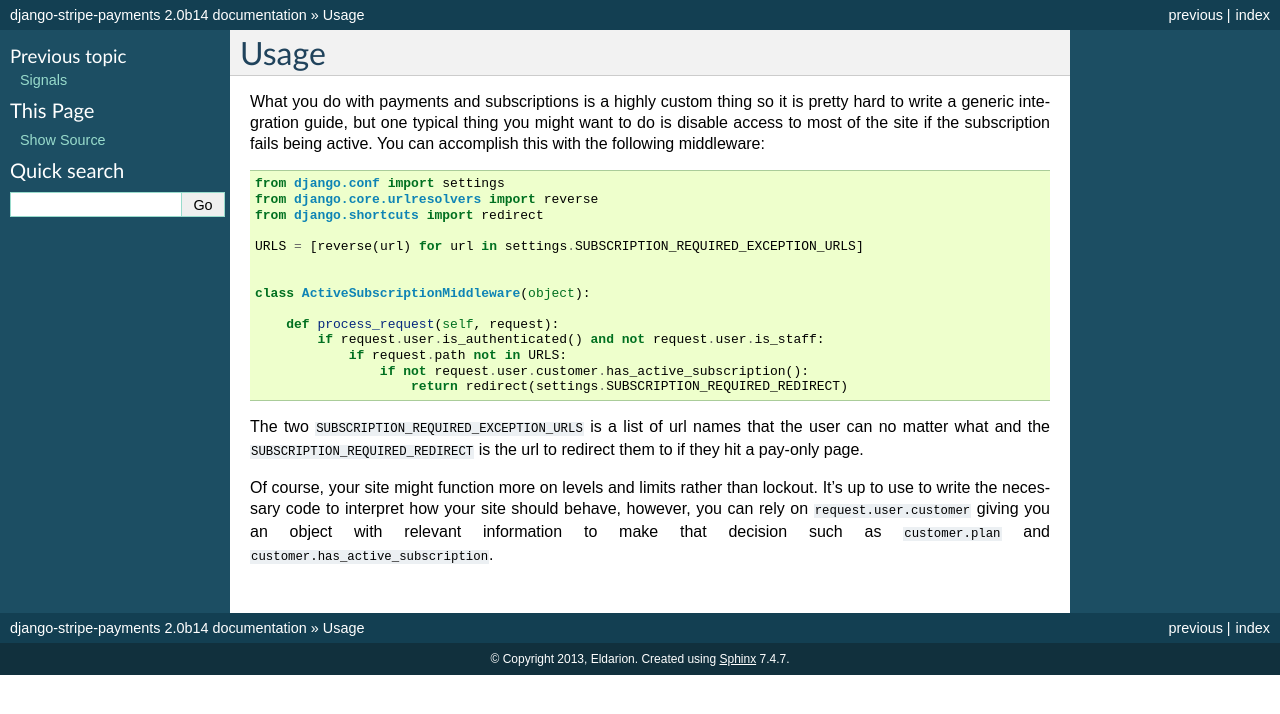
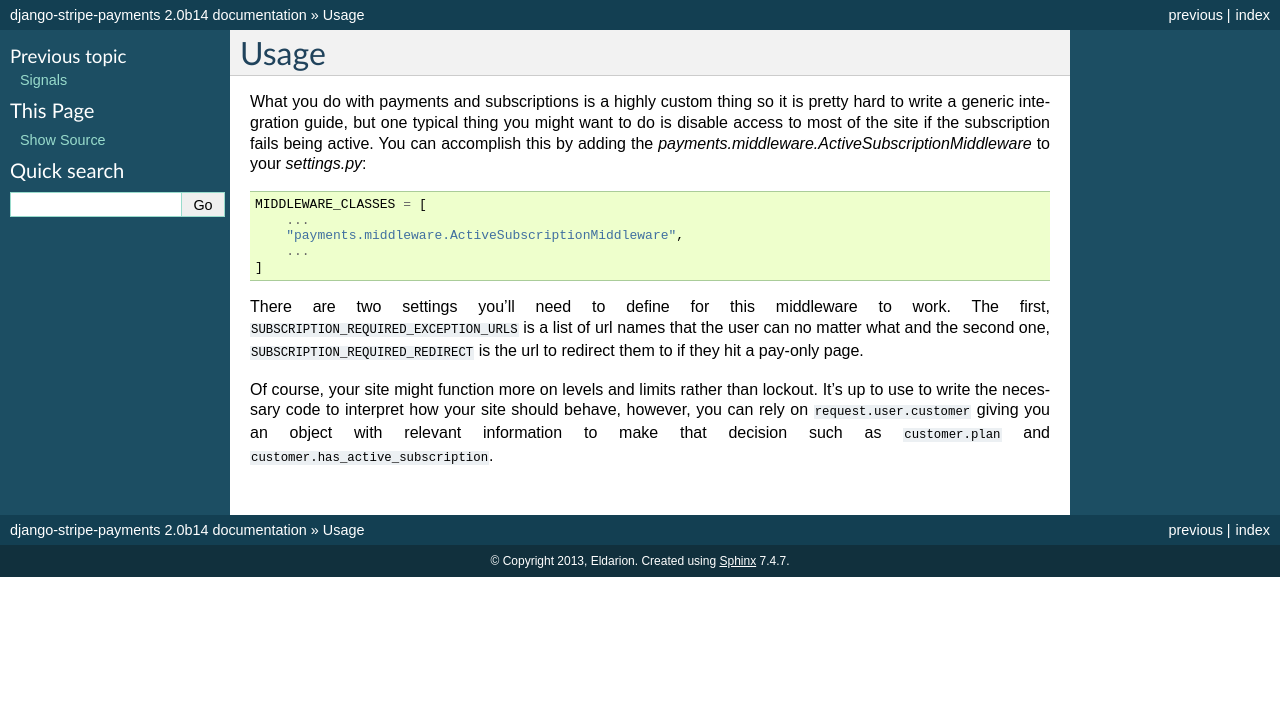
Before and after one commit to pinax/pinax-stripe-light, a Sphinx documentation site: the page built from docs/usage.rst, in a window 1280 px wide. Shown: the top 714 px of the page. Built offline with Sphinx 7.4.7, drawn with Linux system fonts in a browser that asks for light colours.

Commit message:
Add a basic middleware for making a site subscribers only
Closes #4

```diff
--- a/docs/usage.rst
+++ b/docs/usage.rst
@@ -6,26 +6,19 @@ Usage
 What you do with payments and subscriptions is a highly custom thing so it is pretty
 hard to write a generic integration guide, but one typical thing you might want to do
 is disable access to most of the site if the subscription fails being active. You can
-accomplish this with the following middleware::
+accomplish this by adding the `payments.middleware.ActiveSubscriptionMiddleware`
+to your `settings.py`::
 
-    from django.conf import settings
-    from django.core.urlresolvers import reverse
-    from django.shortcuts import redirect
+    MIDDLEWARE_CLASSES = [
+        ...
+        "payments.middleware.ActiveSubscriptionMiddleware",
+        ...
+    ]
 
-    URLS = [reverse(url) for url in settings.SUBSCRIPTION_REQUIRED_EXCEPTION_URLS]
-
-
-    class ActiveSubscriptionMiddleware(object):
-
-        def process_request(self, request):
-            if request.user.is_authenticated() and not request.user.is_staff:
-                if request.path not in URLS:
-                    if not request.user.customer.has_active_subscription():
-                        return redirect(settings.SUBSCRIPTION_REQUIRED_REDIRECT)
-
-The two ``SUBSCRIPTION_REQUIRED_EXCEPTION_URLS`` is a list of url names that the user can
-no matter what and the ``SUBSCRIPTION_REQUIRED_REDIRECT`` is the url to redirect them to if
-they hit a pay-only page.
+There are two settings you'll need to define for this middleware to work. The first,
+``SUBSCRIPTION_REQUIRED_EXCEPTION_URLS`` is a list of url names that the user can
+no matter what and the second one, ``SUBSCRIPTION_REQUIRED_REDIRECT`` is the url to
+redirect them to if they hit a pay-only page.
 
 Of course, your site might function more on levels and limits rather than lockout. It's up
 to use to write the necessary code to interpret how your site should behave, however, you
```
Also changed, not shown: 1 other file.
